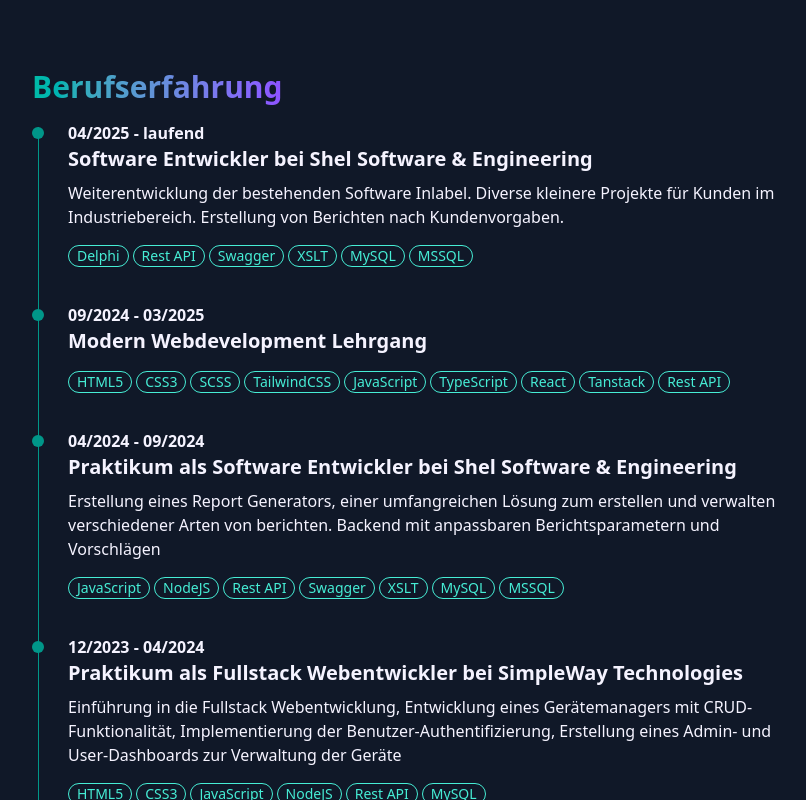
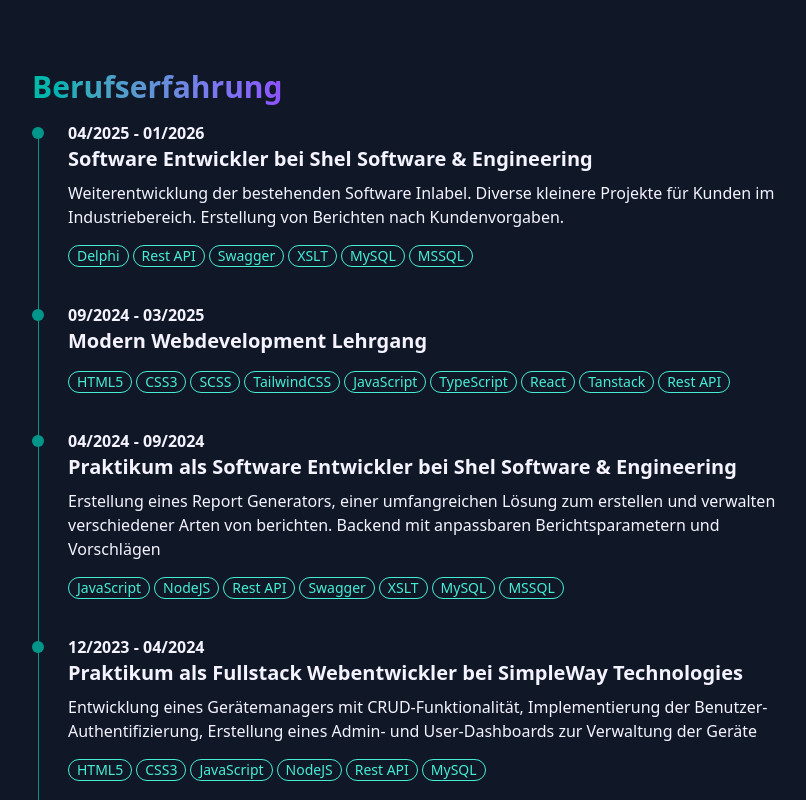
Before and after one commit to juergenrose/juergenrose.github.io, a React (Vite) app: page / in a window 1280 px wide. Shown: the part 1280-2080 px from the top of the page, without its empty margins (224-1030 px from the left). Built offline with nearby package versions, Linux system fonts and the light colour scheme.

Commit message:
updated period of current job experience

```diff
--- a/src/components/Experience.tsx
+++ b/src/components/Experience.tsx
@@ -19,7 +19,7 @@
             </svg>
           </div>
           <div>
-            <p className="experience-date-font">04/2025 - laufend</p>
+            <p className="experience-date-font">04/2025 - 01/2026</p>
             <p className="experience-company-font">
               Software Entwickler bei Shel Software & Engineering
             </p>
@@ -122,7 +122,7 @@
               Praktikum als Fullstack Webentwickler bei SimpleWay Technologies
             </p>
             <p className="experience-paragraph-font">
-              Einführung in die Fullstack Webentwicklung, Entwicklung eines
+              Entwicklung eines
               Gerätemanagers mit CRUD-Funktionalität, Implementierung der
               Benutzer-Authentifizierung, Erstellung eines Admin- und User-Dashboards
               zur Verwaltung der Geräte
```
